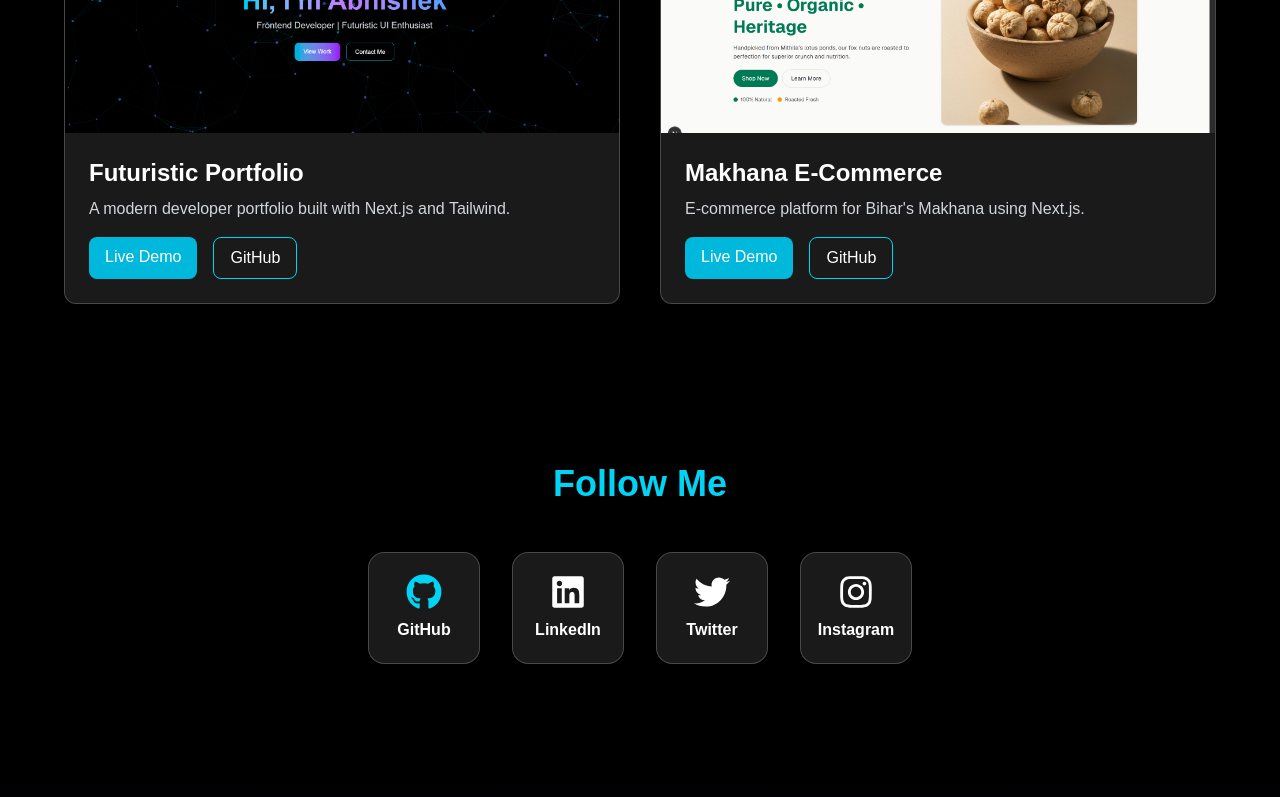
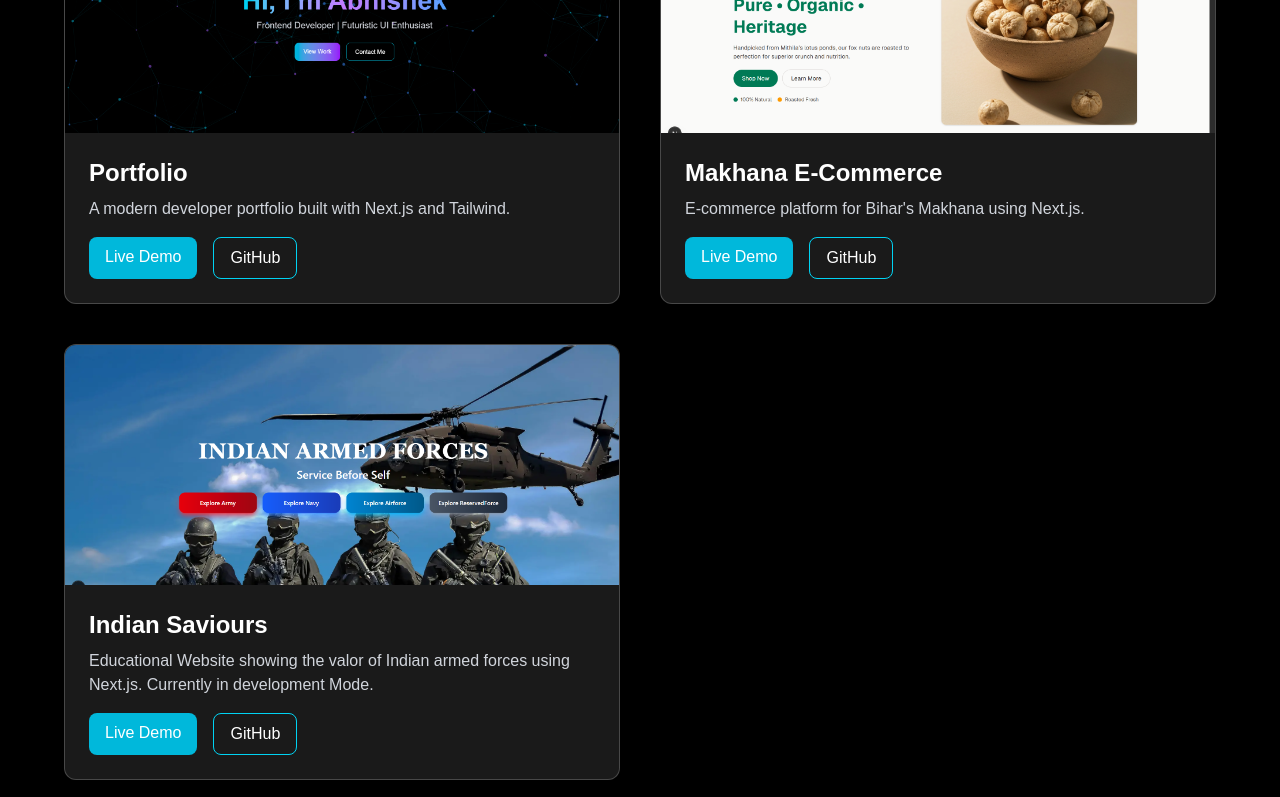
Before and after one commit to Abhishek2788/nextjs-abhishek-portfolio, a Next.js app: page / in a window 1280 px wide. Shown: the part 2000-2797 px from the top of the page. Built offline with nearby package versions, Linux system fonts and the light colour scheme.

Commit message:
project addition

```diff
--- a/components/Projects.jsx
+++ b/components/Projects.jsx
@@ -1,6 +1,6 @@
 const projects = [
   {
-    title: "Futuristic Portfolio",
+    title: "Portfolio",
     desc: "A modern developer portfolio built with Next.js and Tailwind.",
     img: "/project1.png",
     demo: "https://nextjs-abhishek-portfolio.vercel.app/",
@@ -12,6 +12,13 @@ const projects = [
     img: "/project2.png",
     demo: "https://biharmakhana.vercel.app/",
     github: "https://github.com/Abhishek2788/Bihar-s-Makhana.git",
+  },
+  {
+    title: "Indian Saviours",
+    desc: "Educational Website showing the valor of Indian armed forces using Next.js. Currently in development Mode.",
+    img: "/project3.png",
+    demo: "#",
+    github: "https://github.com/Abhishek2788/Indian-Saviours.git",
   },
 ];
 
```
Also changed, not shown: public/project3.png (added).
